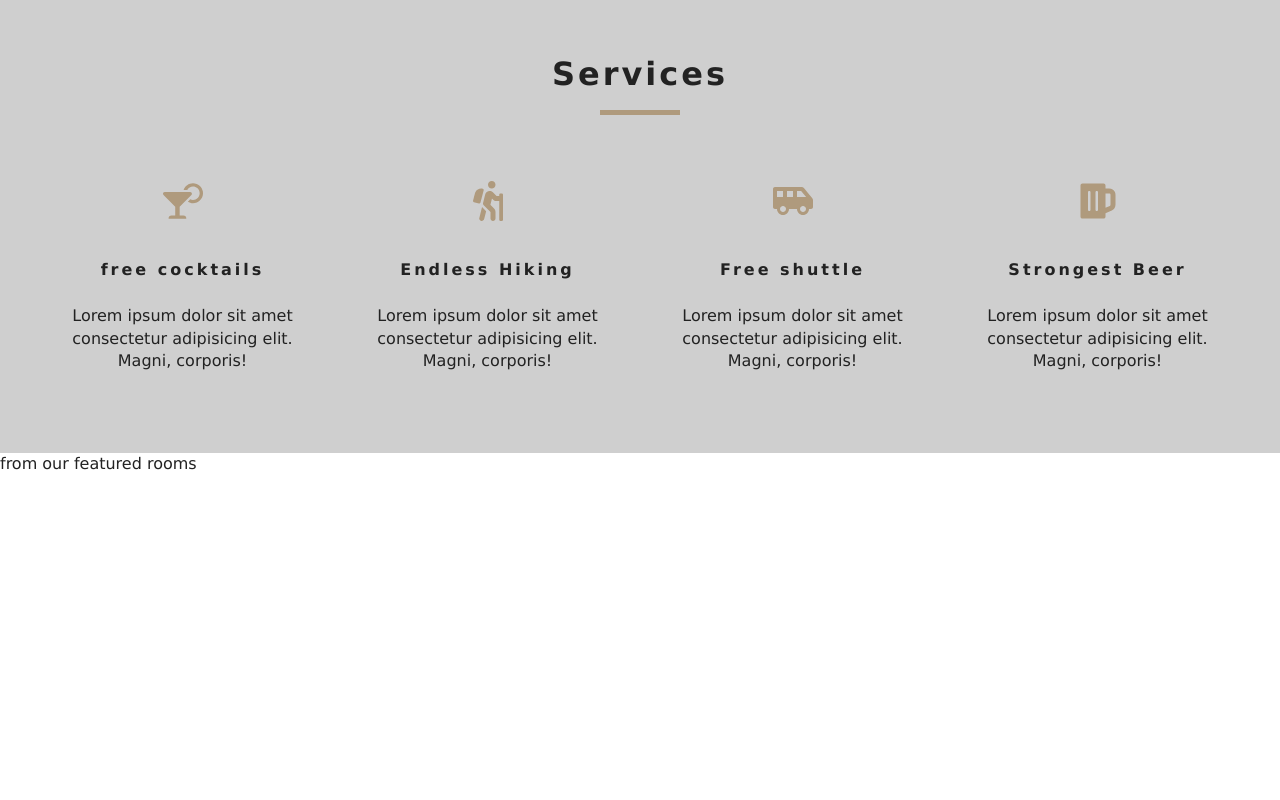
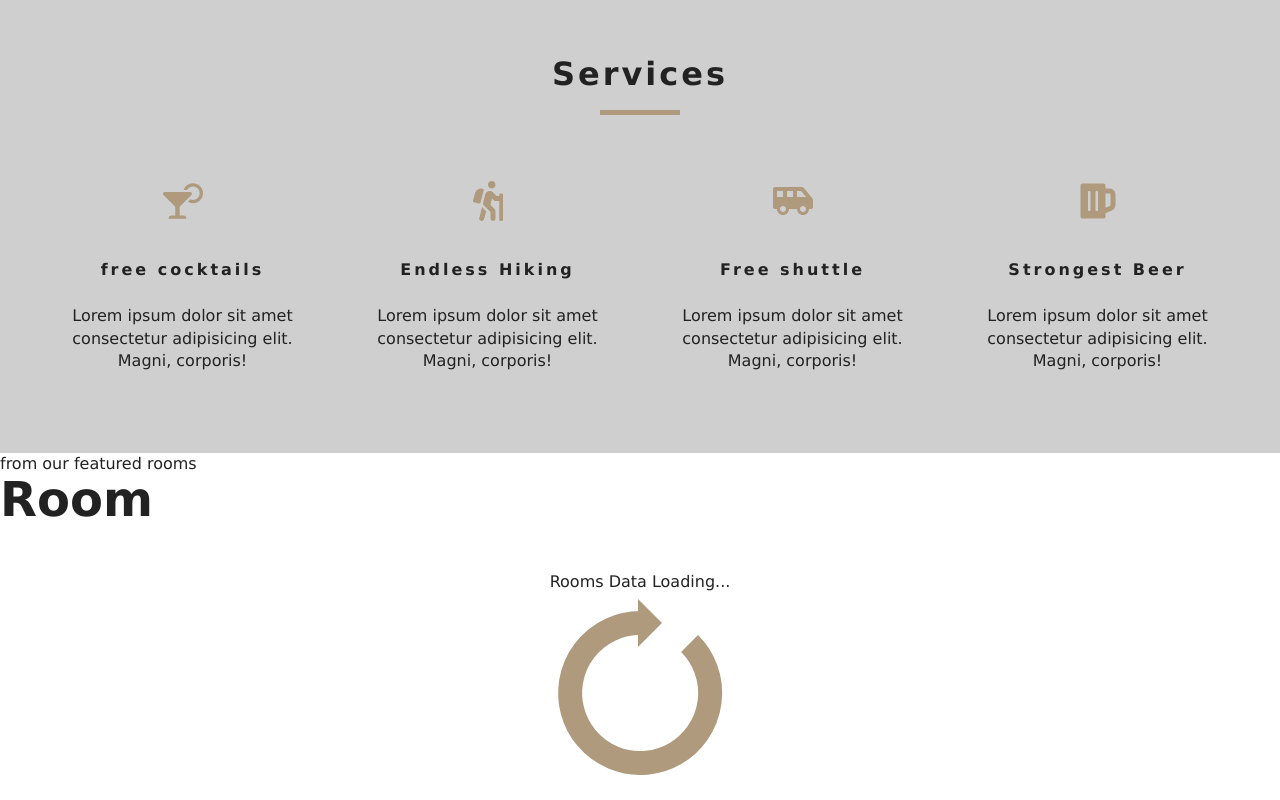
Before and after one commit to Phonekham/react-resort-beach, a React (Create React App) app: page / in a window 1280 px wide. Shown: the part 826-1626 px from the top of the page. Before the commit the page ends 1301 px from the top, so only its background shows below. Built offline with nearby package versions, Linux system fonts and the light colour scheme.

Commit message:
Loading Component

```diff
--- a/src/components/FeaturedRooms.jsx
+++ b/src/components/FeaturedRooms.jsx
@@ -1,5 +1,7 @@
 import React, { Component } from "react";
 import { RoomContext } from "../context";
+import Loading from "./Loading";
+import Room from "./Room";
 
 export default class FeaturedRooms extends Component {
   static contextType = RoomContext;
@@ -7,6 +9,12 @@ export default class FeaturedRooms extends Component {
     const { featuredRooms: rooms } = this.context;
     console.log(rooms);
 
-    return <div>from our featured rooms</div>;
+    return (
+      <div>
+        <div>from our featured rooms</div>
+        <Room />
+        <Loading />
+      </div>
+    );
   }
 }
--- /dev/null
+++ b/src/components/Loading.jsx
@@ -0,0 +1,13 @@
+import React from "react";
+import loadingGif from "../images/gif/loading-arrow.gif";
+
+const Loading = () => {
+  return (
+    <div className="loading">
+      <div>Rooms data loading...</div>
+      <img src={loadingGif} />
+    </div>
+  );
+};
+
+export default Loading;
--- /dev/null
+++ b/src/components/Room.jsx
@@ -0,0 +1,11 @@
+import React from "react";
+
+const Room = () => {
+  return (
+    <div>
+      <h1>Room</h1>
+    </div>
+  );
+};
+
+export default Room;
```
